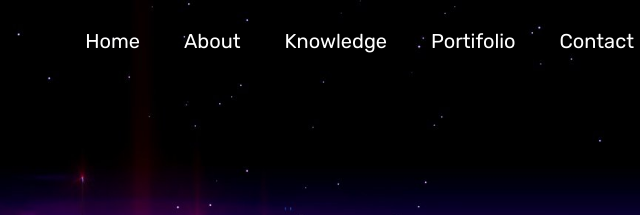
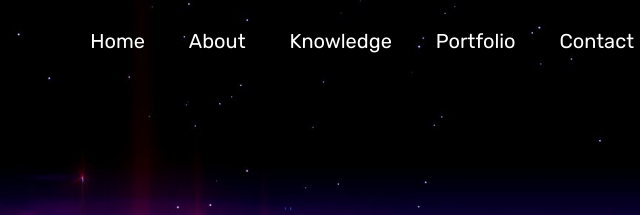
Before and after one commit to IagoBacci/PortfolioIagoBacci, a plain HTML site: page index.html in a window 1280 px wide. Shown: the top 215 px of the page, 498-1138 px from the left. Drawn offline with Linux system fonts and the light colour scheme.

Commit message:
Att Portfolio

```diff
--- a/index.html
+++ b/index.html
@@ -17,7 +17,7 @@
                     <li><a href="#header" class="home">Home</a></li>
                     <li><a href="#about" class="about">About</a></li>
                     <li><a href="#knowledge" class="knowledge">Knowledge</a></li>
-                    <li><a href="#portifolio" class="portifolio">Portifolio</a></li>
+                    <li><a href="#portfolio" class="portfolio">Portfolio</a></li>
                     <li><a href="#contact" class="contact">Contact</a></li>
                     <i class="fas fa-solid fa-xmark" onclick="closemenu()"></i>
                 </ul>
@@ -108,8 +108,8 @@
         </div>
     </div>
     <!-- END KNOWLEDGE-->
-    <!-- PORTIFOLIO SESSION -->
-    <div id="portifolio">
+    <!-- PORTFOLIO SESSION -->
+    <div id="portfolio">
         <div class="container">
             <h1 class="sub_title sub_title_work">My Work</h1>
             <div class="work_list">
@@ -143,7 +143,7 @@
             </h1>
         </div>
     </div>
-    <!-- END PORTIFOLIO -->
+    <!-- END PORTFOLIO -->
     <!-- CONTACT SESSION -->
     <div id="contact">
         <div class="container">
--- a/scripts/translate.js
+++ b/scripts/translate.js
@@ -2,7 +2,7 @@ const langSec = document.querySelector('.languageSection');
 const home = document.querySelector('.home');
 const about = document.querySelector('.about');
 const knowledge = document.querySelector('.knowledge');
-const portifolio = document.querySelector('.portifolio');
+const portfolio = document.querySelector('.portfolio');
 const contact = document.querySelector('.contact');
 const buttons = document.querySelectorAll('.lang');
 const langSelec = document.querySelector('.language_selected');
@@ -44,7 +44,7 @@ buttons.forEach(button => {
         headerh1.innerHTML = data[attr].header_h1;
         subAbout.innerHTML = data[attr].sub_title_about;
         home.innerHTML = data[attr].home;
-        portifolio.innerHTML = data[attr].portifolio;
+        portfolio.innerHTML = data[attr].portfolio;
         contact.innerHTML = data[attr].contact;
         knowledge.innerHTML = data[attr].knowledge;
         about.innerHTML = data[attr].about;
@@ -83,7 +83,7 @@ const data = {
         "about": "About",
         "knowledge": "Knowledge",
         "contact": "Contact",
-        "portifolio": "Portifolio",
+        "portfolio": "Portfolio",
         "about_col_text": "Passionate about technology and programming, I'm a university student deeply engaged in exploring various programming languages and methodologies. I thrive in collaborative environments and enjoy tackling coding challenges. I believe in the transformative power of technology and am committed to using my programming skills to contribute to meaningful projects.<br>With a solid foundation in programming principles, I'm excited to embark on new challenges and make an impact in the tech industry. Additionally, I have a keen interest in game development, where I can apply my technical knowledge creatively. Immersed in the game design process, I find endless inspiration to refine my skills.",
         "skiLink": "Skills",
         "expLink": "Experience",
@@ -113,7 +113,7 @@ const data = {
         "about": "Sobre",
         "knowledge": "Conhecimento",
         "contact": "Contato",
-        "portifolio": "Portifólio",
+        "portfolio": "Portfólio",
         "header_p": "Desenvolvedor Front End /<br>Aspirante a Criador de Jogos",
         "language_selected": "PT-BR",
         "header_h1": "Olá,<br>Eu sou <span>Iago Bacci</span>,<br>desenvolvedor brasileiro",
@@ -123,7 +123,7 @@ const data = {
         "expLink": "Experiência",
         "eduLink": "Escolaridade",
         "skiCont": "<ul><li><span>UI/UX</span><br>Design de interfaces de usuário intuitivas e visualmente atraentes.</li><li><span>HTML/CSS</span><br>Desenvolvimento web para estruturar e estilizar conteúdo.</li><li><span>JavaScript</span><br>Linguagem de script para interações dinâmicas no frontend</li><li><span>Game Development</span><br>Criação de jogos utilizando a linguagem de programação C#</li></ul>",
-        "expCont": "<ul><li><span>Sem Experiência de Trabalho Ainda</span><br>Infelizmente ainda não tenho nenhuma experiência profissional real na área da programação, apenas os projetos listados na aba de 'portifolio'.<br>Se quiser ver expêriencias de trabalho não relatadas a área de programação, estão listadas no currículo ao final, na parte de 'contato'.</li></ul>",
+        "expCont": "<ul><li><span>Sem Experiência de Trabalho Ainda</span><br>Infelizmente ainda não tenho nenhuma experiência profissional real na área da programação, apenas os projetos listados na aba de 'portfolio'.<br>Se quiser ver expêriencias de trabalho não relatadas a área de programação, estão listadas no currículo ao final, na parte de 'contato'.</li></ul>",
         "eduCont": "<ul><li><span>Análise e Desenvolvimento de Sistemas</span><br>Instituto Federal de São Paulo - 2023/2026</li><li><span>Curso de HTML/CSS</span><br>Curso de HTML e CSS (módulo 1 e 2) pelo Curso em Vídeo - 2024</li><li><span><br>Início em Desenvolvimento de Jogos</span>Curso de criação de jogos Unity pelo Crie Seus Jogos - 2024</li><li><span>Aula de Unreal Engine 4: Blueprints</span><br>Curso de Unreal Engine 4 pelo Lucas Schmigel - Udemy 2024</li></ul>",
         "webH1": "Desenvolvimento Web",
         "gameH1": "Criação de Jogos",
--- a/style.css
+++ b/style.css
@@ -265,8 +265,8 @@ a.us::before{
     transform: translateY(-10px)
 }
 
-/*      PORTIFOLIO      */
-#portifolio{
+/*      PORTFOLIO      */
+#portfolio{
     padding: 50px 0px;
 }
 .work_list{
```
Also changed, not shown: images/phone-background.png (deleted), images/user.png.
